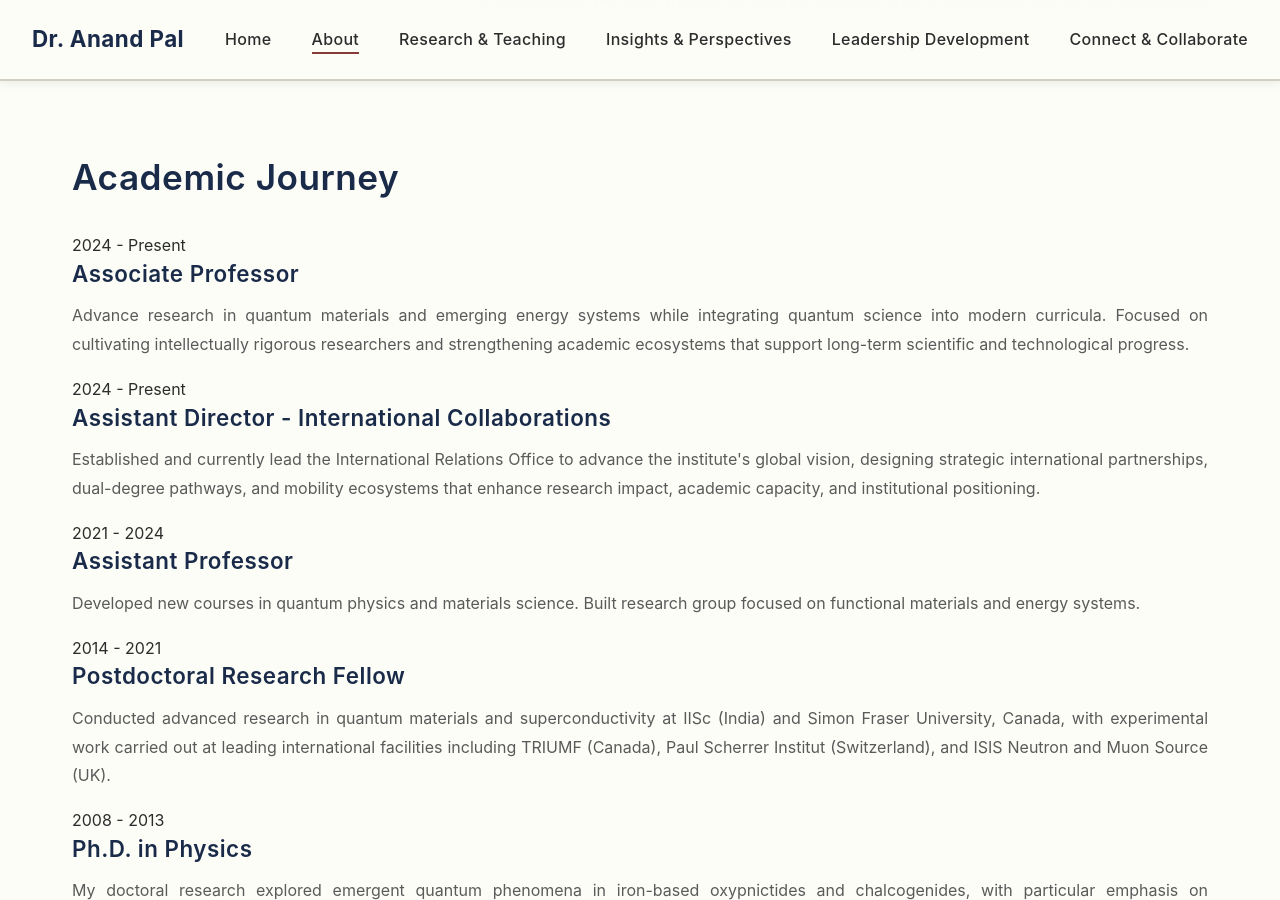
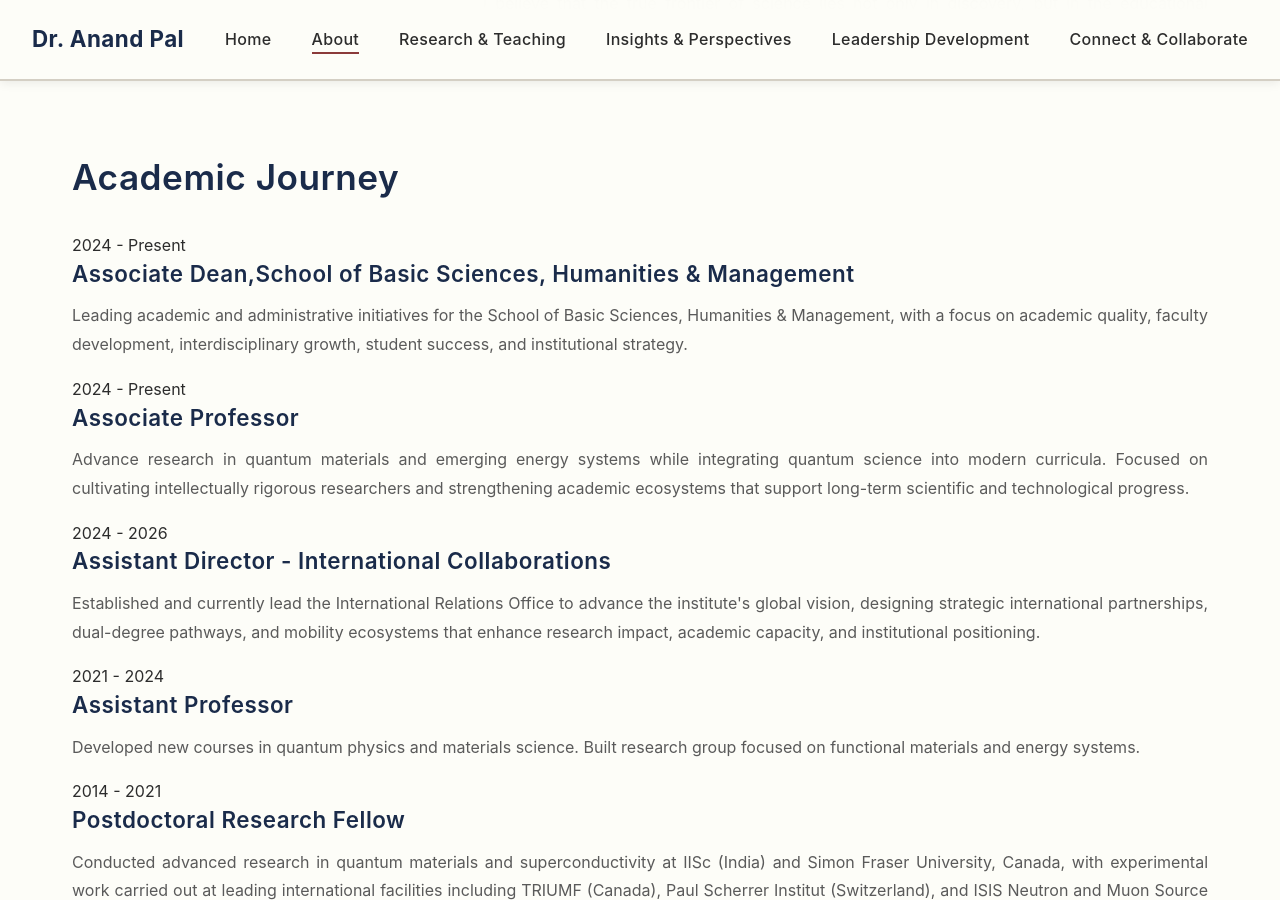
Before and after one commit to anandpal-in/anandpal-in.github.io, a Jekyll site: the page built from about/index.html, in a window 1280 px wide and 900 px high, scrolled down 905 px. Built offline with Jekyll 4.4.1, drawn with Linux system fonts in a browser that asks for light colours.

Commit message:
uPDATE: Updated the academic journey section in the about/index.html file to reflect the current position and responsibilities of the individual, including the role of Associate Dean for the School of Basic Sciences, Humanities & Management, and the continued leadership in international collaborations.

```diff
--- a/about/index.html
+++ b/about/index.html
@@ -25,12 +25,20 @@ description: Learn about Dr. Anand Pal's journey, research philosophy, and commi
             <div class="timeline-item">
                 <div class="timeline-date">2024 - Present</div>
                 <div class="timeline-content">
+                    <h4>Associate Dean,School of Basic Sciences, Humanities & Management</h4>
+                    <p style="text-align: justify;">Leading academic and administrative initiatives for the School of Basic Sciences, Humanities & Management, with a focus on academic quality, faculty development, interdisciplinary growth, student success, and institutional strategy. </p>
+                </div>
+            </div>
+
+            <div class="timeline-item">
+                <div class="timeline-date">2024 - Present</div>
+                <div class="timeline-content">
                     <h4>Associate Professor</h4>
                     <p style="text-align: justify;">Advance research in quantum materials and emerging energy systems while integrating quantum science into modern curricula. Focused on cultivating intellectually rigorous researchers and strengthening academic ecosystems that support long-term scientific and technological progress.</p>
                 </div>
             </div>
             <div class="timeline-item">
-                <div class="timeline-date">2024 - Present</div>
+                <div class="timeline-date">2024 - 2026</div>
                 <div class="timeline-content">
                     <h4>Assistant Director - International Collaborations</h4>
                     <p style="text-align: justify;">Established and currently lead the International Relations Office to advance the institute's global vision, designing strategic international partnerships, dual-degree pathways, and mobility ecosystems that enhance research impact, academic capacity, and institutional positioning.</p>
--- a/index.html
+++ b/index.html
@@ -35,11 +35,11 @@
                 <div class="metric-label">Publications (Q1/Q2)</div>
             </div>
             <div class="metric-item">
-                <div class="metric-number">1,000+</div>
+                <div class="metric-number">1,100+</div>
                 <div class="metric-label">Citations</div>
             </div>
             <div class="metric-item">
-                <div class="metric-number">18</div>
+                <div class="metric-number">19</div>
                 <div class="metric-label">h-index</div>
             </div>
             <div class="metric-item">
--- a/publications/index.html
+++ b/publications/index.html
@@ -21,7 +21,7 @@ description: Selected publications by Dr. Anand Pal in quantum materials, superc
                         <span class="pub-metric-label">Citations</span>
                     </div>
                     <div class="pub-metric">
-                        <span class="pub-metric-number">18</span>
+                        <span class="pub-metric-number">19</span>
                         <span class="pub-metric-label">h-index</span>
                     </div>
                     <div class="pub-metric">
```
Also changed, not shown: articles/index.html (+16 -17 lines).
